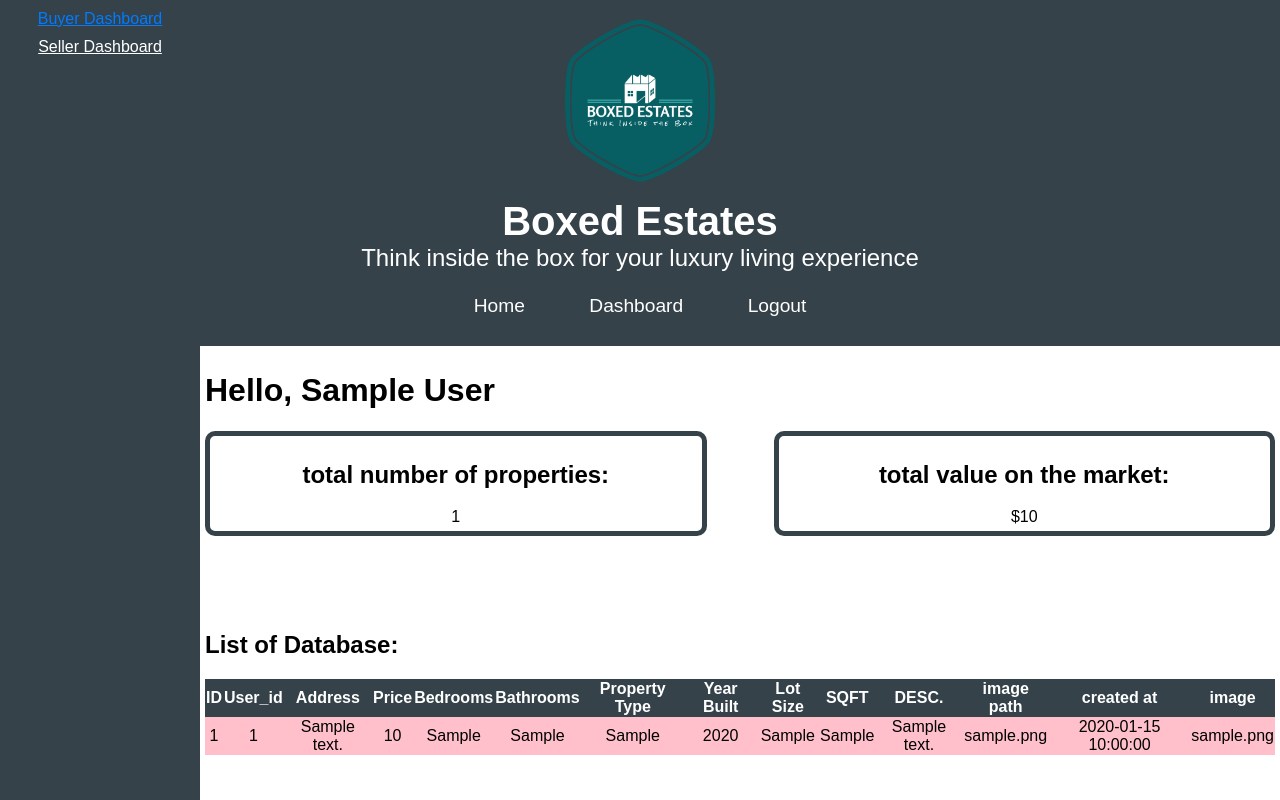
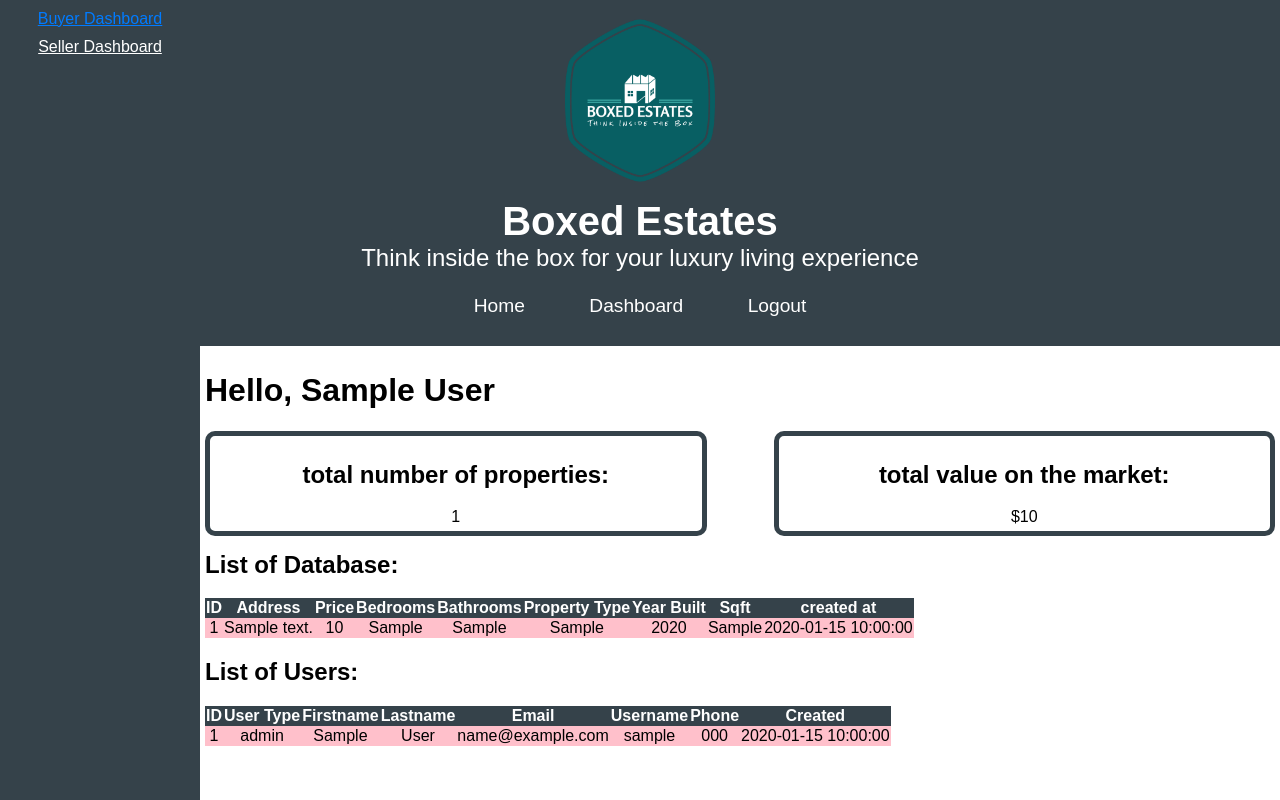
Before and after one commit to Rob-Krisko/web-prog-proj-4, a PHP site: page /admin_dashboard.php in a window 1280 px wide. Run offline with PHP 8.4, Linux system fonts and the light colour scheme; the visitor is signed in with stand-in values (Sample User, id 1); tables that the repository leaves empty or names only in its code hold one stand-in row (values such as "Sample post").

Commit message:
admin
updated table for properties
added table for users

```diff
--- a/admin.css
+++ b/admin.css
@@ -29,8 +29,8 @@ html {
 
 table {
     text-align: center;
+    border: black;
     border-collapse: collapse;
-    border: black;
 }
 
 th {
@@ -95,6 +95,14 @@ p {
 }
 
 .db-list {
+    /*
     margin-top: 100px;
     height: 100px;
+    */
 }
+
+.user-list {
+    /*
+    margin-top: 550px;
+    */
+}
--- a/admin_dashboard.php
+++ b/admin_dashboard.php
@@ -68,8 +68,8 @@ if ($conn->connect_error) {
 
 
                 $result = mysqli_query($conn, "SELECT SUM(price) FROM properties");
-                while($row = mysqli_fetch_array($result)) {
-                    echo "$".$row['SUM(price)'];
+                while ($row = mysqli_fetch_array($result)) {
+                    echo "$" . $row['SUM(price)'];
                 }
 
                 ?>
@@ -82,19 +82,14 @@ if ($conn->connect_error) {
             <table>
                 <tr>
                     <th>ID</th>
-                    <th>User_id</th>
                     <th>Address</th>
                     <th>Price</th>
                     <th>Bedrooms</th>
                     <th>Bathrooms</th>
                     <th>Property Type</th>
                     <th>Year Built</th>
-                    <th>Lot Size</th>
-                    <th>SQFT</th>
-                    <th>DESC.</th>
-                    <th>image path</th>
+                    <th>Sqft</th>
                     <th>created at</th>
-                    <th>image</th>
                 </tr>
                 <?php
 
@@ -102,11 +97,43 @@ if ($conn->connect_error) {
                 $result = $conn->query($sql);
 
                 if ($result->num_rows > 0) {
-                    while($row = $result->fetch_assoc()) {
-                        echo "<tr><td>". $row["id"]. "</td><td>". $row["user_id"]. "</td><td>". $row["address"]. "</td><td>". $row["price"]. "</td><td>". $row["bedrooms"]. "</td><td>". $row["bathrooms"]. "</td><td>". $row["property_type"]. "</td><td>". $row["year_built"]. "</td><td>". $row["sqft"]. "</td><td>". $row["lot_size"]. "</td><td>". $row["description"]. "</td><td>". $row["image_path"]. "</td><td>". $row["created_at"]. "</td><td>". $row["image"]. "</td></tr>";
+                    while ($row = $result->fetch_assoc()) {
+                        echo "<tr><td>" . $row["id"] . "</td><td>" . $row["address"] . "</td><td>" . $row["price"] . "</td><td>" . $row["bedrooms"] . "</td><td>" . $row["bathrooms"] . "</td><td>" . $row["property_type"] . "</td><td>" . $row["year_built"] . "</td><td>" . $row["sqft"] . "</td><td>" . $row["created_at"] . "</td><tr>";
                     }
+                } else {
+                    echo "no results";
                 }
-                else {
+
+
+                ?>
+
+
+            </table>
+        </div>
+
+        <div class='user-list'>
+            <h2>List of Users:</h2>
+            <table>
+                <tr>
+                    <th>ID</th>
+                    <th>User Type</th>
+                    <th>Firstname</th>
+                    <th>Lastname</th>
+                    <th>Email</th>
+                    <th>Username</th>
+                    <th>Phone</th>
+                    <th>Created</th>
+                </tr>
+                <?php
+
+                $sql = "SELECT * FROM users";
+                $result = $conn->query($sql);
+
+                if ($result->num_rows > 0) {
+                    while ($row = $result->fetch_assoc()) {
+                        echo "<tr><td>" . $row["id"] . "</td><td>" . $row["user_type"] . "</td><td>" . $row["first_name"] . "</td><td>" . $row["last_name"] . "</td><td>" . $row["email"] . "</td><td>" . $row["username"] . "</td><td>" . $row["phone"] . "</td><td>" . $row["created_at"] . "</td><tr>";
+                    }
+                } else {
                     echo "no results";
                 }
 
```
